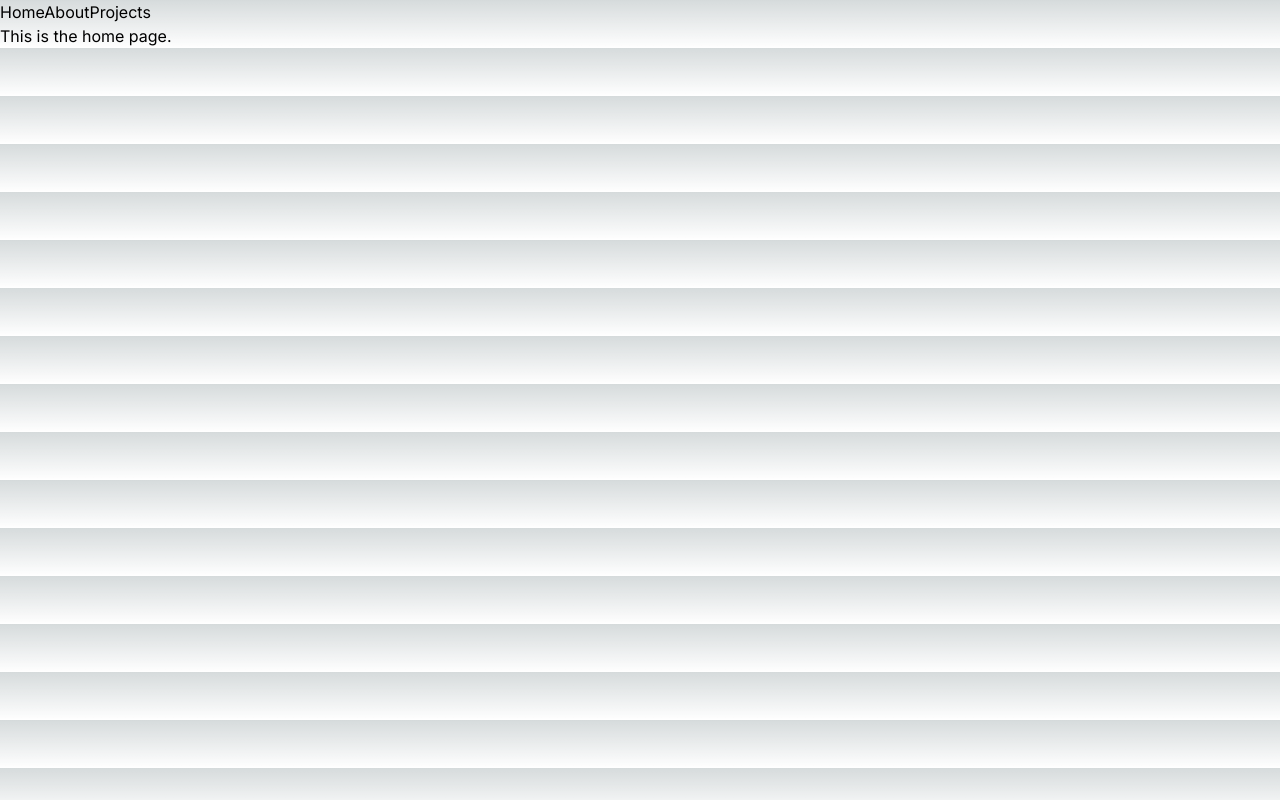
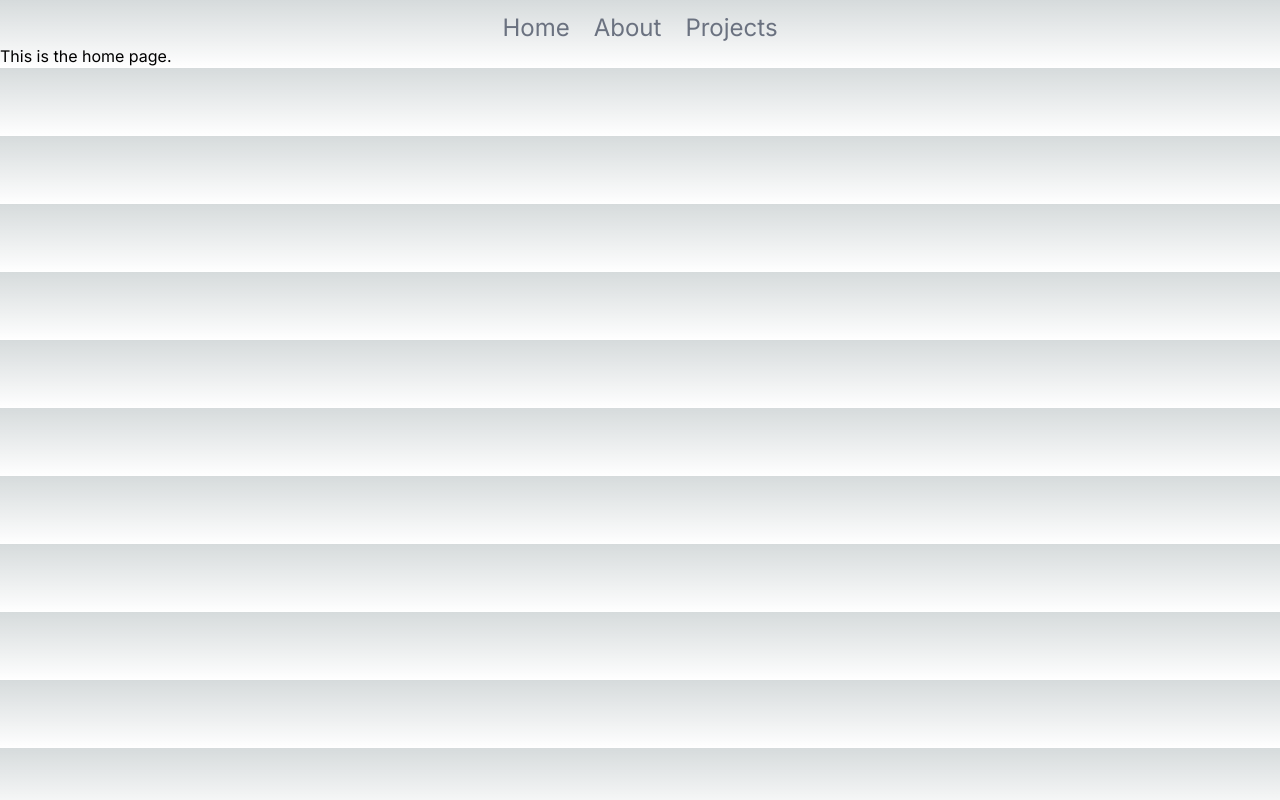
Before and after one commit to JordanTDawson/Portfolio, a Next.js app in the folder portfolio/: page / in a window 1280 px wide. Built offline with nearby package versions, Linux system fonts and the light colour scheme.

Commit message:
Completed navbar. Starting routing.

```diff
--- /dev/null
+++ b/portfolio/src/app/assets/images/data/navItems.tsx
@@ -0,0 +1,21 @@
+export interface NavItem {
+    label: string;
+    page: string;
+}
+
+const navItems: NavItem[] = [
+    {
+        label: "Home",
+        page: "home",
+    },
+    {
+        label: "About",
+        page: "about",
+    },
+    {
+        label: "Projects",
+        page: "projects",
+    },
+];
+
+export default navItems;
--- a/portfolio/src/app/components/navbar.tsx
+++ b/portfolio/src/app/components/navbar.tsx
@@ -1,33 +1,18 @@
 import Link from "next/link";
+import navItems, { NavItem } from "../assets/images/data/navItems";
+import styles from './navbar.module.css'
+import React from "react";
 
-interface NavItem {
-    label: string;
-    page: string;
-}
-
-const navItems: NavItem[] = [
-    {
-        label: "Home",
-        page: "home",
-    },
-    {
-        label: "About",
-        page: "about",
-    },
-    {
-        label: "Projects",
-        page: "projects",
-    },
-];
-
-export default function NavBar() {
+const NavBar: React.FC = () => {
     return (
-        <header>
-            {navItems.map((item) => (
-                <Link href={`/${item.page}`} key={item.page}>
+        <header className="flex justify-center items-center">
+            {navItems.map((item: NavItem) => (
+                <Link className="hover:text-white text-2xl mx-3 pt-3 text-gray-500" href={`/${item.page}`} key={item.page}>
                     {item.label}
                 </Link>
             ))}
         </header>
     );
 }
+
+export default NavBar;
```
